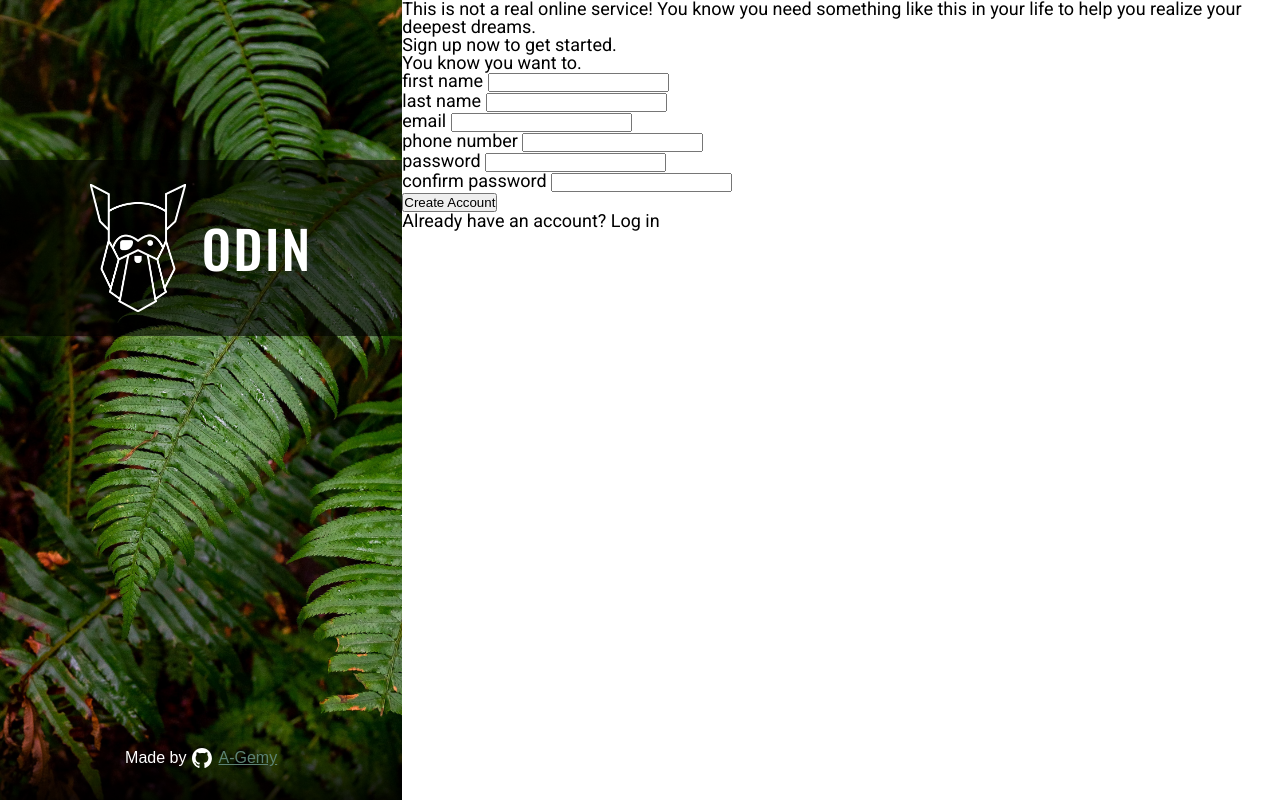
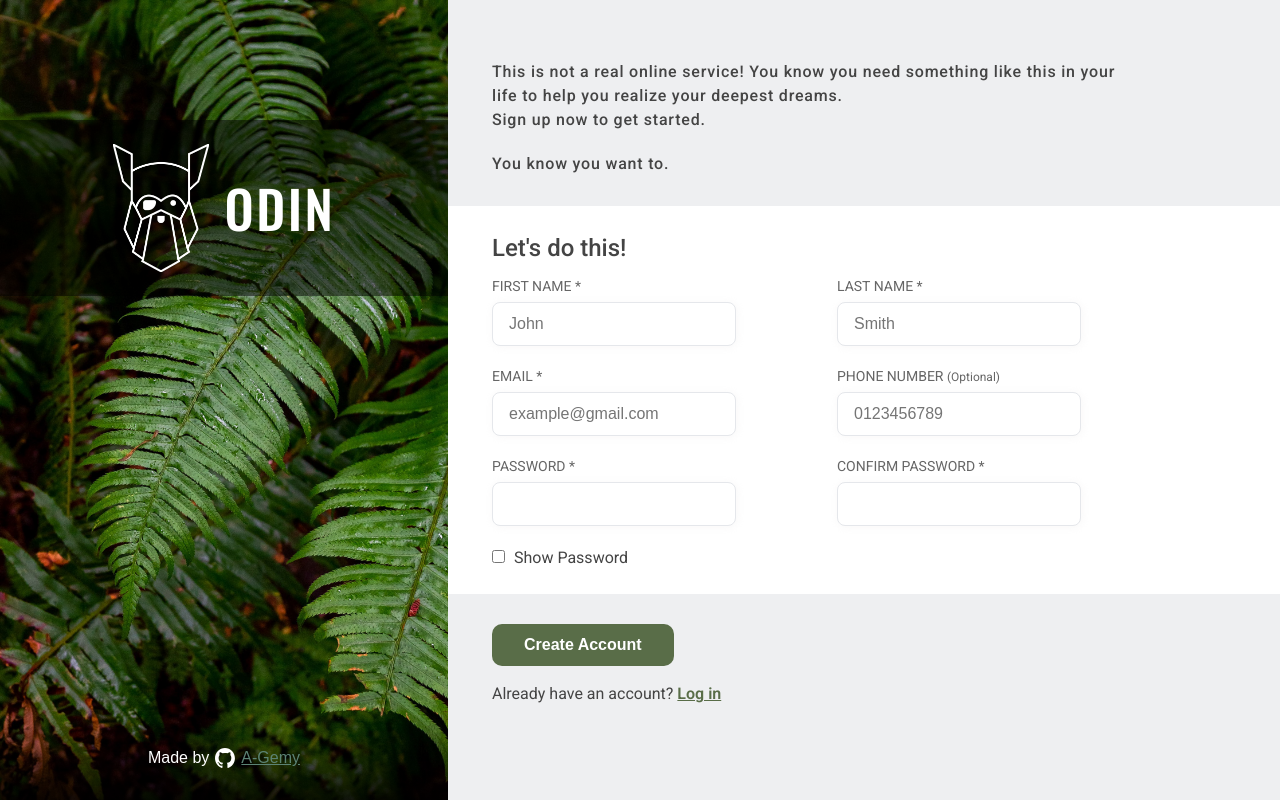
Before and after one commit to A-Gemy/odin-sign-up-form, a plain HTML site: page index.html in a window 1280 px wide. Drawn offline with nearby package versions, Linux system fonts and the light colour scheme.

Commit message:
Add styles to form section

```diff
--- a/css/style.css
+++ b/css/style.css
@@ -13,7 +13,7 @@
 /* heading font */
 @import url("https://fonts.googleapis.com/css2?family=Oswald:wght@400;500;600;700&display=swap");
 /* secondary font */
-@import url("https://fonts.googleapis.com/css2?family=Roboto:wght@400;500&display=swap");
+@import url("https://fonts.googleapis.com/css2?family=Roboto:wght@400;500;600&display=swap");
 
 :root {
   --heading_font: "Oswald", sans-serif;
@@ -35,6 +35,10 @@ html {
 img {
   max-width: 100%;
 }
+
+/*****************/
+/* Start hero */
+/*****************/
 
 .container {
   width: 100%;
@@ -60,8 +64,8 @@ img {
   align-items: center;
   gap: 1.6rem;
   padding: 2.4rem;
-  margin-top: 20vh;
-  background-color: rgba(0, 0, 0, 0.6);
+  margin-top: 15vh;
+  background-color: rgba(0, 0, 0, 0.5);
 }
 
 .logo_img {
@@ -101,8 +105,168 @@ img {
   color: #467c67;
 }
 
+/*****************/
+/* End hero */
+/*****************/
+
+/*****************************/
+/********* Start form ********/
+/*****************************/
+
 .form {
   font-family: var(--sec_font);
-  /* temp font size */
-  font-size: 18px;
+  flex: 1;
+  display: flex;
+  flex-direction: column;
+  line-height: 1.5;
 }
+
+.form section {
+  flex: 1 1 0;
+}
+
+/*****************/
+/* Start header */
+/*****************/
+
+.header_section,
+.footer_section {
+  background-color: #eeeff1;
+  color: #444;
+}
+
+.header_section {
+  display: flex;
+  flex-direction: column;
+  justify-content: flex-end;
+  padding: 0 4.4rem 3rem;
+  font-size: 1.6rem;
+  font-weight: 500;
+  letter-spacing: 0.8px;
+}
+
+.header_section p {
+  max-width: 70ch;
+}
+
+.header_section p:last-child {
+  margin-top: 2rem;
+}
+
+/*****************/
+/* End header */
+/*****************/
+
+/*****************/
+/* Start form */
+/*****************/
+
+.form .form_section {
+  font-size: 1.4rem;
+  padding: 2.4rem 4.4rem;
+  flex: 1;
+}
+
+.form_section h2 {
+  font-size: 2.4rem;
+  font-weight: 500;
+  color: #444;
+  margin-bottom: 1rem;
+}
+
+.form_section .form_inputs {
+  max-width: 65rem;
+  display: flex;
+  flex-wrap: wrap;
+  gap: 20px 40px;
+  color: #666;
+}
+
+.form_inputs div,
+.form_inputs p {
+  flex: 1 1 300px;
+}
+
+.form_inputs div label {
+  display: block;
+  margin-bottom: 0.5rem;
+  text-transform: uppercase;
+}
+
+.form_inputs label span {
+  text-transform: capitalize;
+  font-size: 1.2rem;
+}
+
+.form_inputs div input {
+  font-size: 1.6rem;
+  padding: 1.2rem 1.6rem;
+  width: 80%;
+  border: 1px solid #e5e7eb;
+  box-shadow: 1px 1px 8px rgba(218, 213, 213, 0.2);
+  border-radius: 0.8rem;
+}
+
+.form_inputs input:focus {
+  outline: none;
+}
+
+.form_inputs input:user-valid {
+  border: 1px solid green;
+}
+
+.form_inputs input:user-invalid {
+  border: 1px solid red;
+}
+
+.form_inputs p {
+  font-size: 1.6rem;
+  color: #444;
+}
+
+.show {
+  margin-right: 0.5rem;
+}
+
+/*****************/
+/* End form */
+/*****************/
+
+/*****************/
+/* Start footer */
+/*****************/
+
+.footer_section {
+  font-size: 1.6rem;
+  padding: 3rem 4.4rem 0;
+}
+
+button[type="submit"] {
+  cursor: pointer;
+  background: #596d48;
+  color: white;
+  font-size: 1.6rem;
+  font-weight: bold;
+  padding: 12px 32px;
+  border: none;
+  border-radius: 10px;
+  margin-bottom: 16px;
+  transition: 0.3s;
+}
+
+button[type="submit"]:hover {
+  background: #41552e;
+}
+
+.footer_section p a {
+  color: #596d48;
+  font-weight: bold;
+}
+
+/*****************/
+/* End footer */
+/*****************/
+
+/*****************************/
+/********* End form ********/
+/*****************************/
--- a/index.html
+++ b/index.html
@@ -10,7 +10,6 @@
     <link rel="stylesheet" href="css/style.css" />
   </head>
   <body>
-    <!-- JS script -->
     <div class="container">
       <div class="hero">
         <div class="hero_content">
@@ -35,38 +34,86 @@
         </section>
 
         <section class="form_section">
+          <h2>Let's do this!</h2>
+          <div class="form_inputs">
             <div>
-            <label for="first_name">first name</label>
-            <input type="text" name="first_name" id="first_name" />
+              <label for="first_name">first name *</label>
+              <input
+                type="text"
+                name="first_name"
+                id="first_name"
+                placeholder="John"
+                autocomplete="off"
+                required
+              />
             </div>
             <div>
-            <label for="last_name">last name</label>
-            <input type="text" name="last_name" id="last_name" />
+              <label for="last_name">last name *</label>
+              <input
+                type="text"
+                name="last_name"
+                id="last_name"
+                placeholder="Smith"
+                autocomplete="off"
+                required
+              />
             </div>
             <div>
-            <label for="email">email</label>
-            <input type="email" name="email" id="email" />
+              <label for="email">email *</label>
+              <input
+                type="email"
+                name="email"
+                id="email"
+                placeholder="example@gmail.com"
+                autocomplete="off"
+                required
+              />
             </div>
             <div>
-            <label for="phone">phone number</label>
-            <input type="tel" name="phone" id="phone" />
+              <label for="phone">phone number <span>(optional)</span></label>
+              <input
+                type="tel"
+                name="phone"
+                id="phone"
+                placeholder="0123456789"
+                autocomplete="off"
+              />
             </div>
             <div>
-            <label for="password">password</label>
-            <input type="password" name="password" id="password" />
+              <label for="password">password *</label>
+              <input
+                type="password"
+                name="password"
+                id="password"
+                autocomplete="off"
+                required
+              />
             </div>
             <div>
-            <label for="c-password">confirm password</label>
-            <input type="password" name="c-password" id="c-password" />
+              <label for="c-password">confirm password *</label>
+              <input
+                type="password"
+                name="c-password"
+                id="c-password"
+                autocomplete="off"
+                required
+              />
+            </div>
+            <p>
+              <!-- An element to toggle between password visibility -->
+              <input type="checkbox" id="show" class="show" />
+              <label for="show">Show Password</label>
+            </p>
           </div>
         </section>
 
         <section class="footer_section">
           <button type="submit">Create Account</button>
-          <p>Already have an account? Log in</p>
+          <p>Already have an account? <a href="#">Log in</a></p>
         </section>
       </form>
     </div>
+    <!-- JS script -->
     <script src="js/app.js"></script>
   </body>
 </html>
```
Lines whose indentation alone changed are shown as unchanged.
